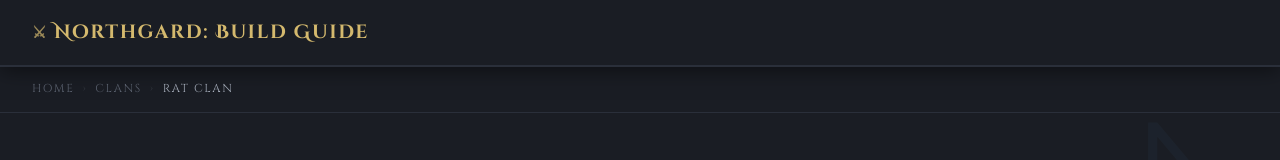
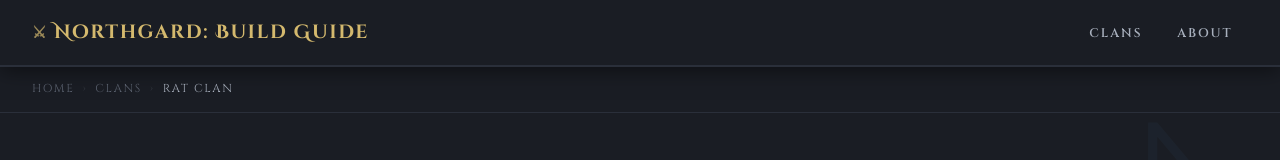
Before and after one commit to babyrandy/northgard-build-guide, a plain HTML site: page clans/rat.html in a window 1280 px wide. Shown: the top 160 px of the page. Drawn offline with nearby package versions, Linux system fonts and the light colour scheme; a script that the page names is missing.

Commit message:
Updated Rat Guide

```diff
--- a/clans/rat.html
+++ b/clans/rat.html
@@ -469,6 +469,10 @@
         <h1>Northgard: Build Guide</h1>
       </div>
       <nav class="main-nav">
+        <ul>
+          <li><a href="../index.html">Clans</a></li>
+          <li><a href="../about/about.html">About</a></li>
+        </ul>
       </nav>
     </div>
   </header>
```
